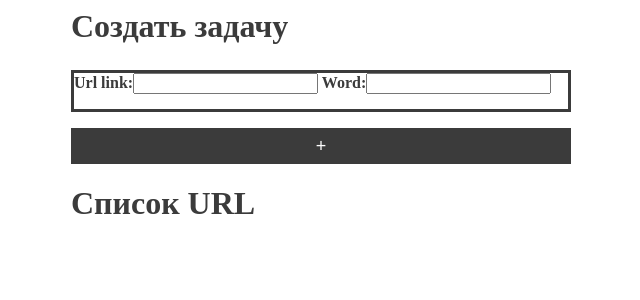
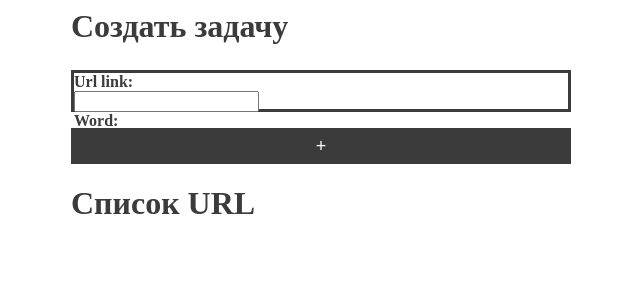
Before and after one commit to KznRkjp/mod21homework, a Django app: page /url_count/list/ in a window 1280 px wide. Shown: the top 300 px of the page, without its empty margins (319-959 px from the left). Run offline with Django 3.2, Linux system fonts and the light colour scheme; data that the repository does not hold is empty.

Commit message:
Update styles.css

```diff
--- a/url_count/static/css/styles.css
+++ b/url_count/static/css/styles.css
@@ -24,6 +24,8 @@ input[type="text"] {
   padding-left: 10px;
 }
 */
+
+label {display: block;}
 .add {
   outline: 0;
 
```
